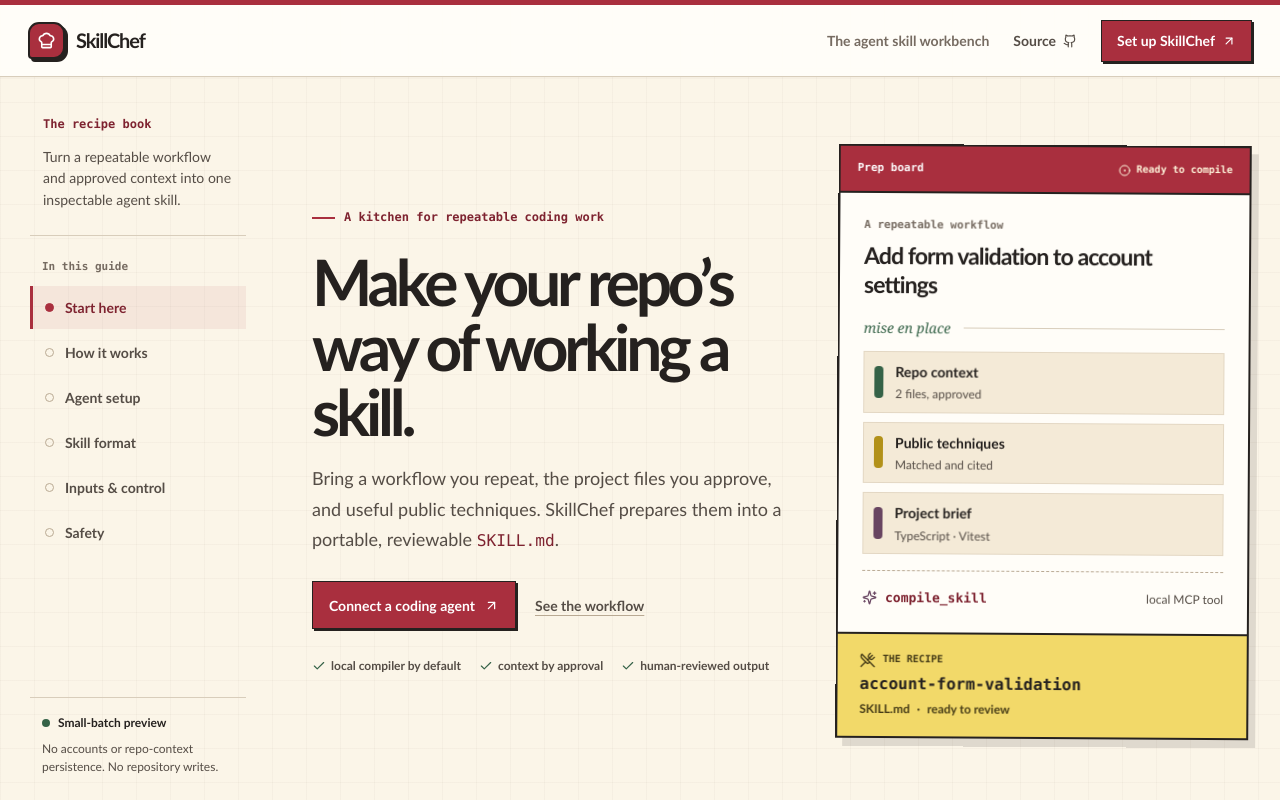
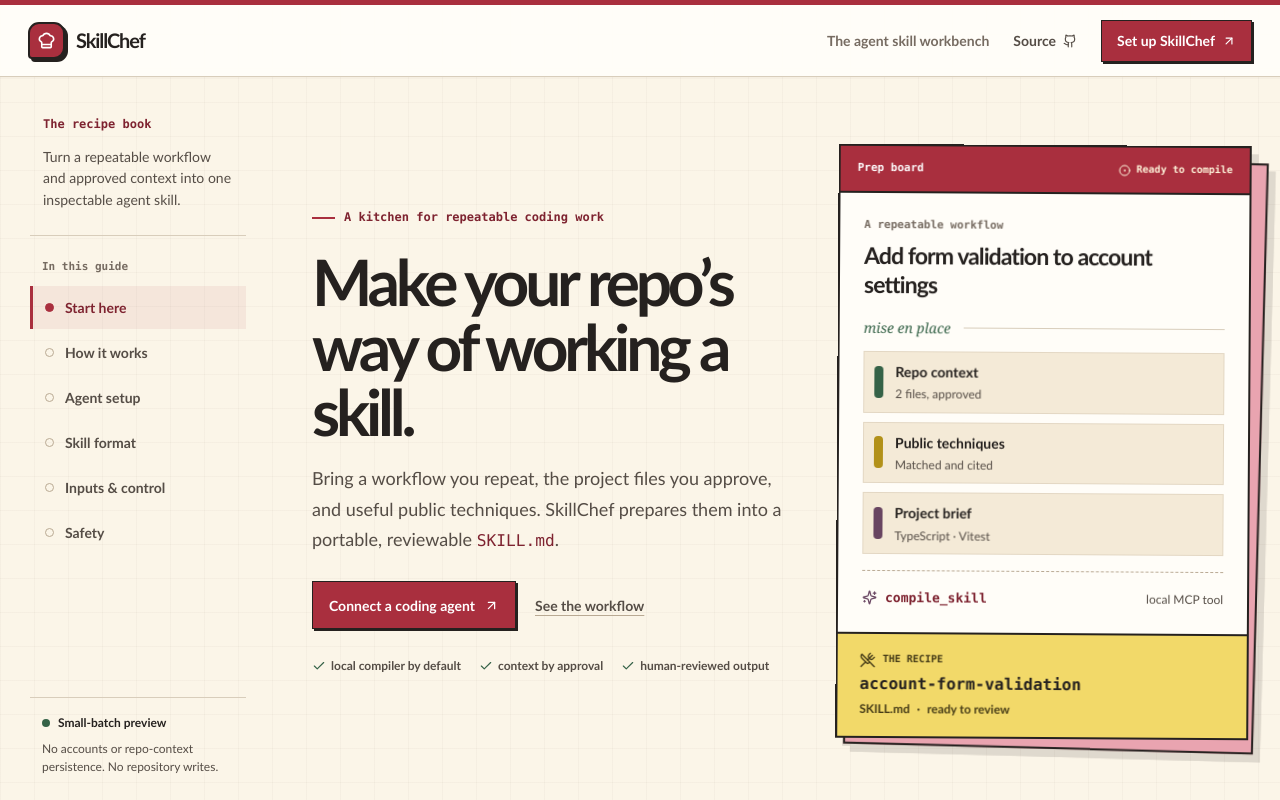
Before and after one commit to samanyugoyal2010/grok-skills, a Next.js app in the folder docs-site/: page / in a window 1280 px wide. Shown: the top 800 px of the page. Built offline with nearby package versions, Linux system fonts and the light colour scheme; no server answers.

Commit message:
style(docs): add berry color-block kitchen accents

```diff
--- a/docs-site/app/globals.css
+++ b/docs-site/app/globals.css
@@ -9,6 +9,7 @@
   --line-strong: #b9a993;
   --tomato: #a92f3e;
   --tomato-dark: #7e2330;
+  --berry-pink: #e9a4b0;
   --herb: #356247;
   --herb-soft: #e8f0e7;
   --lemon: #f2d969;
@@ -94,7 +95,8 @@
 .hero-facts span { display: inline-flex; align-items: center; gap: 5px; }
 .hero-facts svg { color: var(--herb); }
 
-.ticket-scene { max-width: 470px; width: 100%; justify-self: center; transform: rotate(.35deg); filter: drop-shadow(7px 8px 0 rgb(37 33 31 / .13)); }
+.ticket-scene { max-width: 470px; width: 100%; position: relative; isolation: isolate; justify-self: center; transform: rotate(.35deg); filter: drop-shadow(7px 8px 0 rgb(37 33 31 / .13)); }
+.ticket-scene::before { position: absolute; z-index: -1; inset: 13px -11px -10px 14px; content: ""; background: var(--berry-pink); border: 2px solid var(--ink); transform: rotate(1.2deg); }
 .ticket-topline { min-height: 49px; display: flex; align-items: center; justify-content: space-between; gap: 12px; padding: 11px 17px; color: white; background: var(--tomato); border: 2px solid var(--ink); font-size: 11px; font-weight: 750; }
 .ticket-live { display: flex; align-items: center; gap: 6px; color: #fff6dc; font-size: 10px; }
 .ticket-main { padding: 23px 24px 19px; background: var(--paper); border: 2px solid var(--ink); border-top: 0; }
@@ -166,7 +168,7 @@
 .recipe-detail { display: grid; grid-template-columns: 9px 1fr; gap: 12px; padding: 15px 0; border-bottom: 1px solid var(--line); }
 .detail-mark { width: 8px; height: 34px; border-radius: 4px; background: var(--herb); }
 .detail-yellow { background: #b29119; }
-.detail-purple { background: var(--plum); }
+.detail-purple { background: var(--berry-pink); }
 .recipe-detail strong { font-size: 14px; }
 .recipe-detail p { margin: 4px 0 0; color: var(--muted); font-size: 13px; line-height: 1.55; }
 
```
